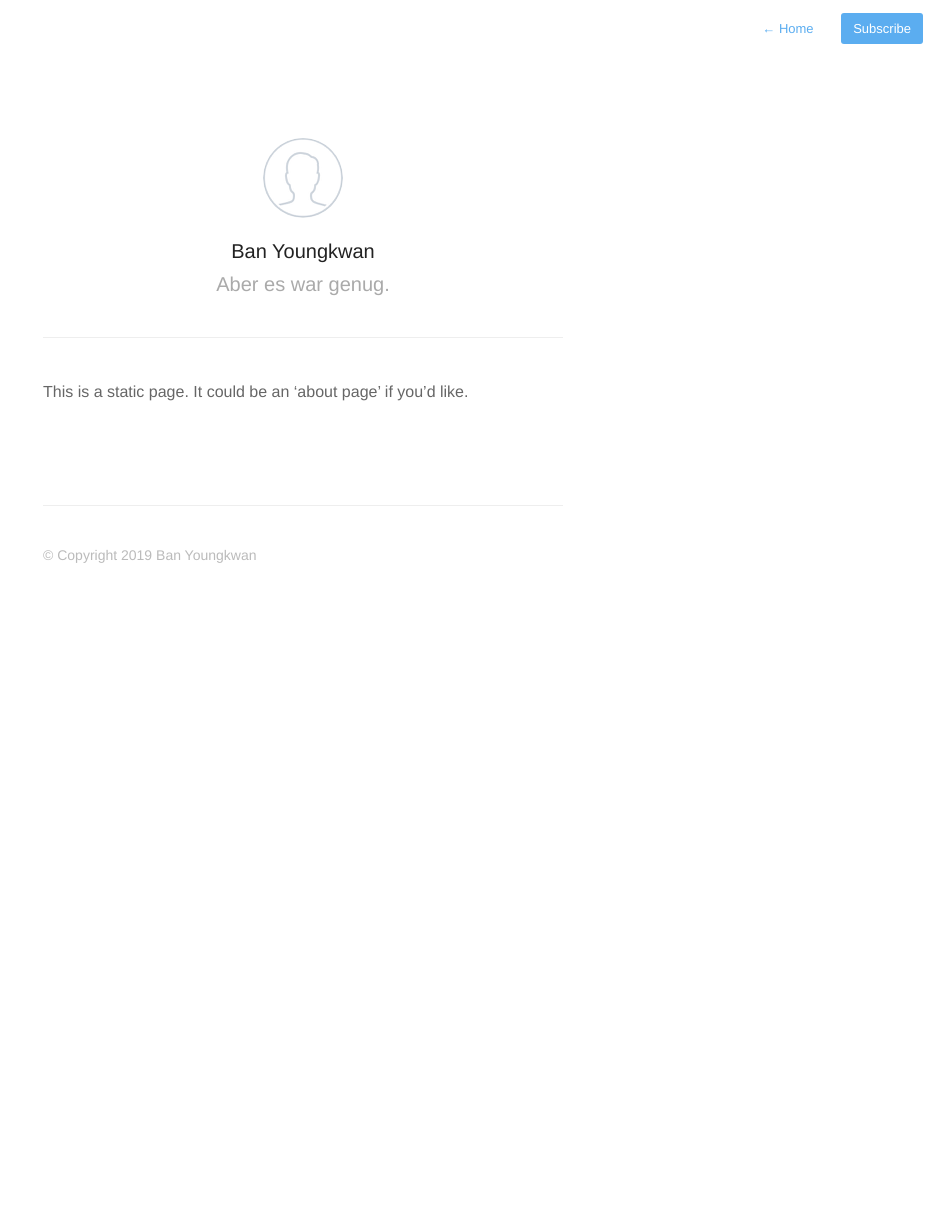
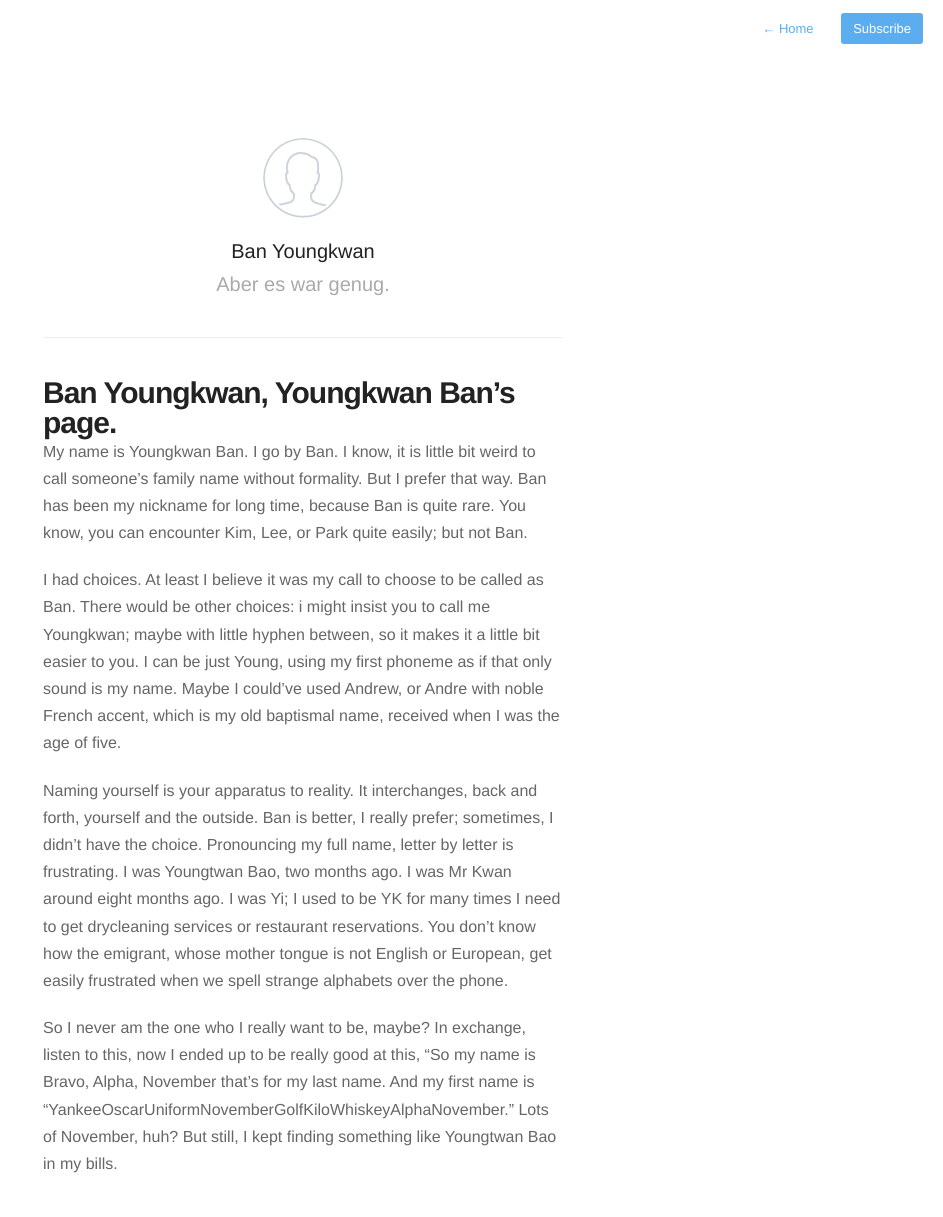
Before and after one commit to banyoungkwan/banyoungkwan, a Jekyll site: the page built from about.md, in a window 1280 px wide. Shown: the whole page, without its empty margins (337-1280 px from the left). Built offline with Jekyll 4.4.1, drawn with Linux system fonts in a browser that asks for light colours; nearby versions of some CDN libraries; before the commit the page ends 900 px from its top, so only the background shows below that.

Commit message:
try another

```diff
--- a/about.md
+++ b/about.md
@@ -3,7 +3,12 @@ title: About
 permalink: about/
 profile: true
 ---
+# Ban Youngkwan, Youngkwan Ban's page.
 
-This is a static page. It could be an 'about page' if you'd like.
+My name is Youngkwan Ban. I go by Ban. I know, it is little bit weird to call someone’s family name without formality. But I prefer that way. Ban has been my nickname for long time, because Ban is quite rare. You know, you can encounter Kim, Lee, or Park quite easily; but not Ban.
 
-{% include footer.html %}
+I had choices. At least I believe it was my call to choose to be called as Ban. There would be other choices: i might insist you to call me Youngkwan; maybe with little hyphen between, so it makes it a little bit easier to you. I can be just Young, using my first phoneme as if that only sound is my name. Maybe I could’ve used Andrew, or Andre with noble French accent, which is my old baptismal name, received when I was the age of five.
+
+Naming yourself is your apparatus to reality. It interchanges, back and forth, yourself and the outside. Ban is better, I really prefer; sometimes, I didn’t have the choice. Pronouncing my full name, letter by letter is frustrating. I was Youngtwan Bao, two months ago. I was Mr Kwan around eight months ago. I was Yi; I used to be YK for many times I need to get drycleaning services or restaurant reservations. You don’t know how the emigrant, whose mother tongue is not English or European, get easily frustrated when we spell strange alphabets over the phone.
+
+So I never am the one who I really want to be, maybe? In exchange, listen to this, now I ended up to be really good at this, “So my name is Bravo, Alpha, November that’s for my last name. And my first name is "YankeeOscarUniformNovemberGolfKiloWhiskeyAlphaNovember.” Lots of November, huh? But still, I kept finding something like Youngtwan Bao in my bills.
```
